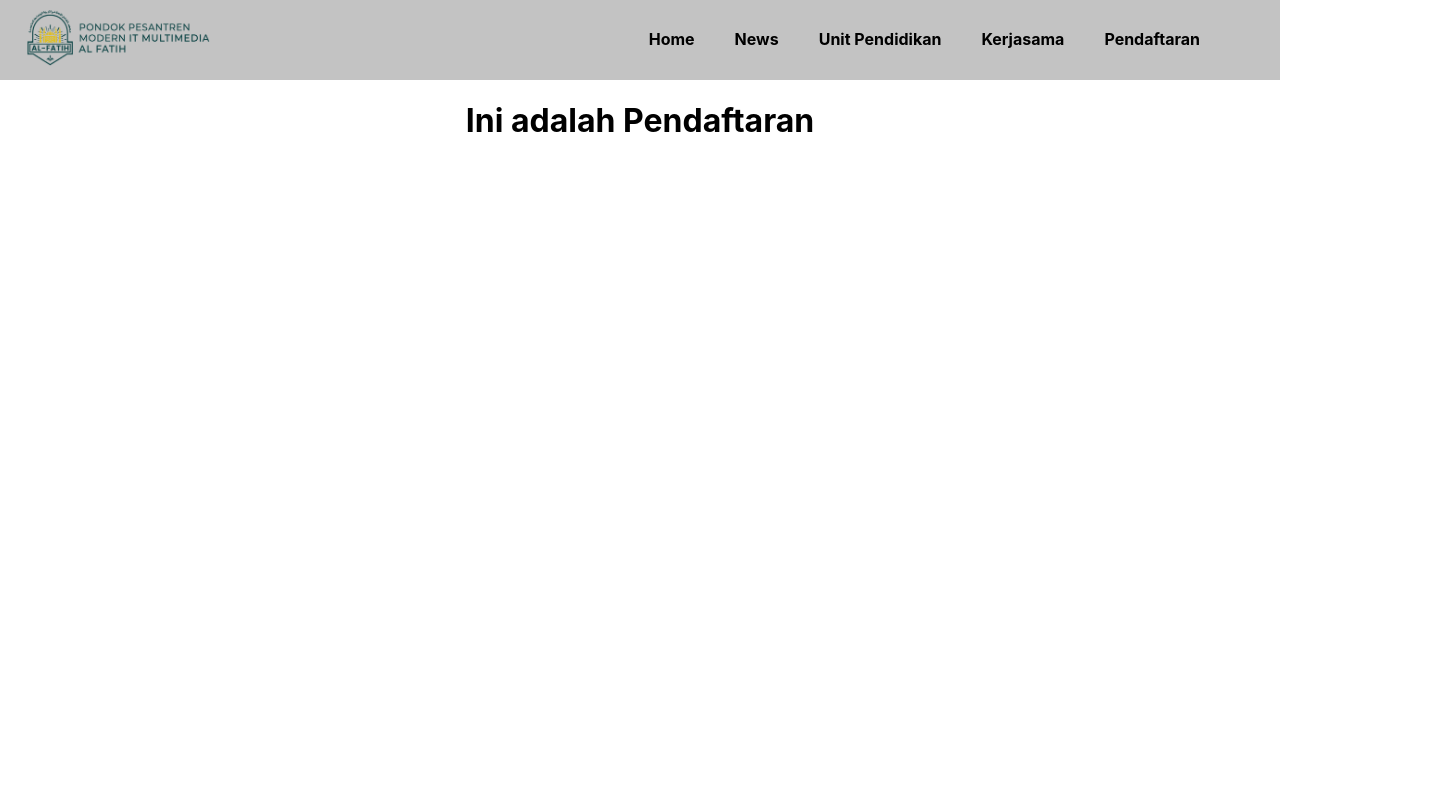
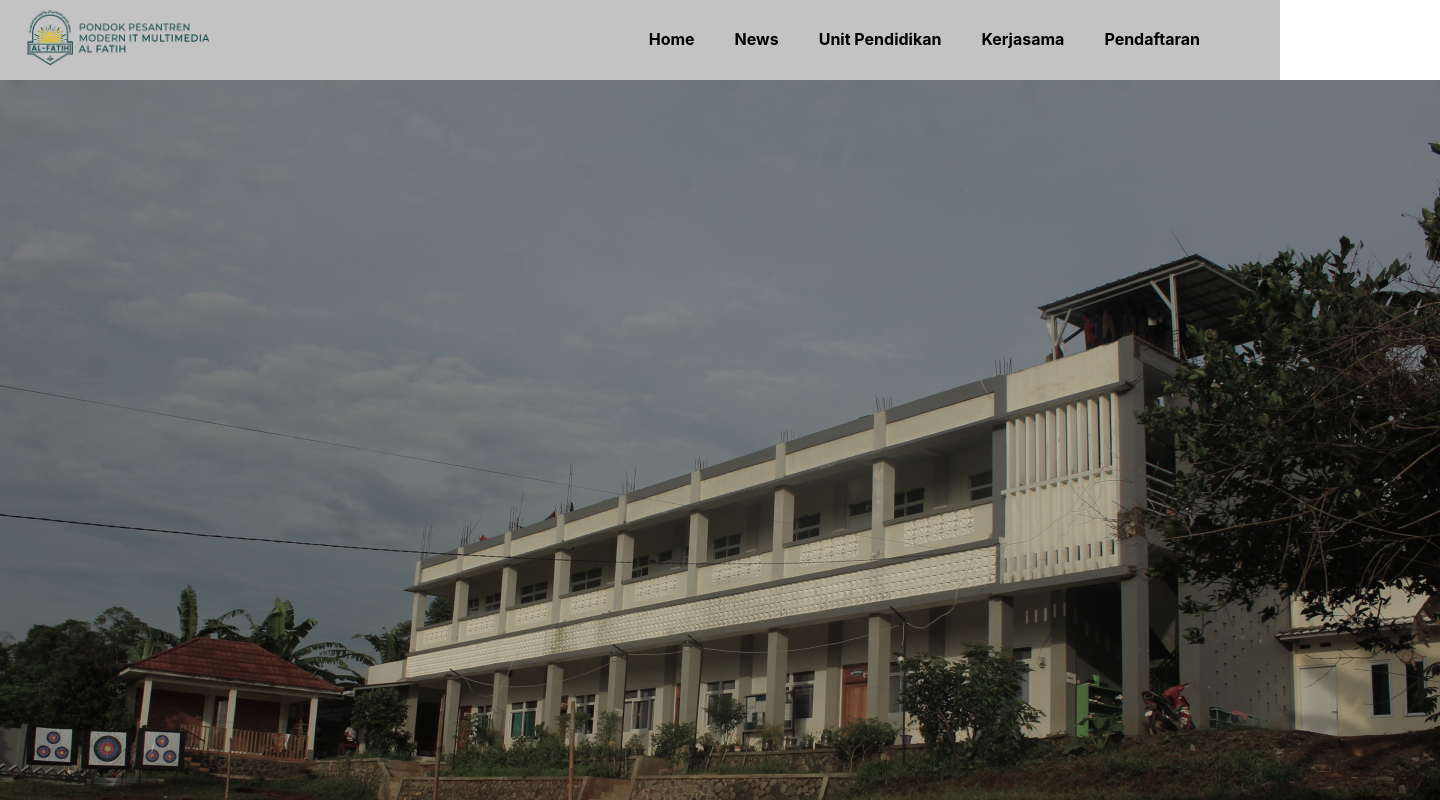
Before and after one commit to IM-ERROR/alfatih-remake, a React (Create React App) app: page /Pendaftaran in a window 1280 px wide. Shown: the top 800 px of the page, 1440 px wide, since content can reach past the window. Built offline with nearby package versions, Linux system fonts and the light colour scheme.

Commit message:
membuat heroes pendaftaran

```diff
--- a/src/Component/PendaftaranPage/PendaftaranPage.js
+++ b/src/Component/PendaftaranPage/PendaftaranPage.js
@@ -3,7 +3,7 @@ import style from "./PendaftaranPage.module.css"
 function PendaftaranPage() {
     return (
         <div>
-            <img src="boem.jpg"/>
+            <img className={style.img_pendaftaran} src="/image-alfatih/pendaftaran.jpg" alt="img/pendaftaran"/>
         </div>
     )
 }
--- a/src/Component/PendaftaranPage/PendaftaranPage.module.css
+++ b/src/Component/PendaftaranPage/PendaftaranPage.module.css
@@ -0,0 +1,8 @@
+css
+
+.img_pendaftaran {
+    width: 100px;
+    height: auto;
+    display: block;
+    margin: 0 auto;
+}
--- a/src/Pages/Pendaftaran.js
+++ b/src/Pages/Pendaftaran.js
@@ -1,8 +1,9 @@
+import PendaftaranPage from "../Component/PendaftaranPage/PendaftaranPage";
 
 function Pendaftaran () {
     return(
         <div>
-            <h1>Ini adalah Pendaftaran</h1>
+            <PendaftaranPage />
         </div>
     )
 }
```
Also changed, not shown: public/image-alfatih/pendaftaran.jpg (renamed from src/Component/PendaftaranPage/img/boem.jpg).
